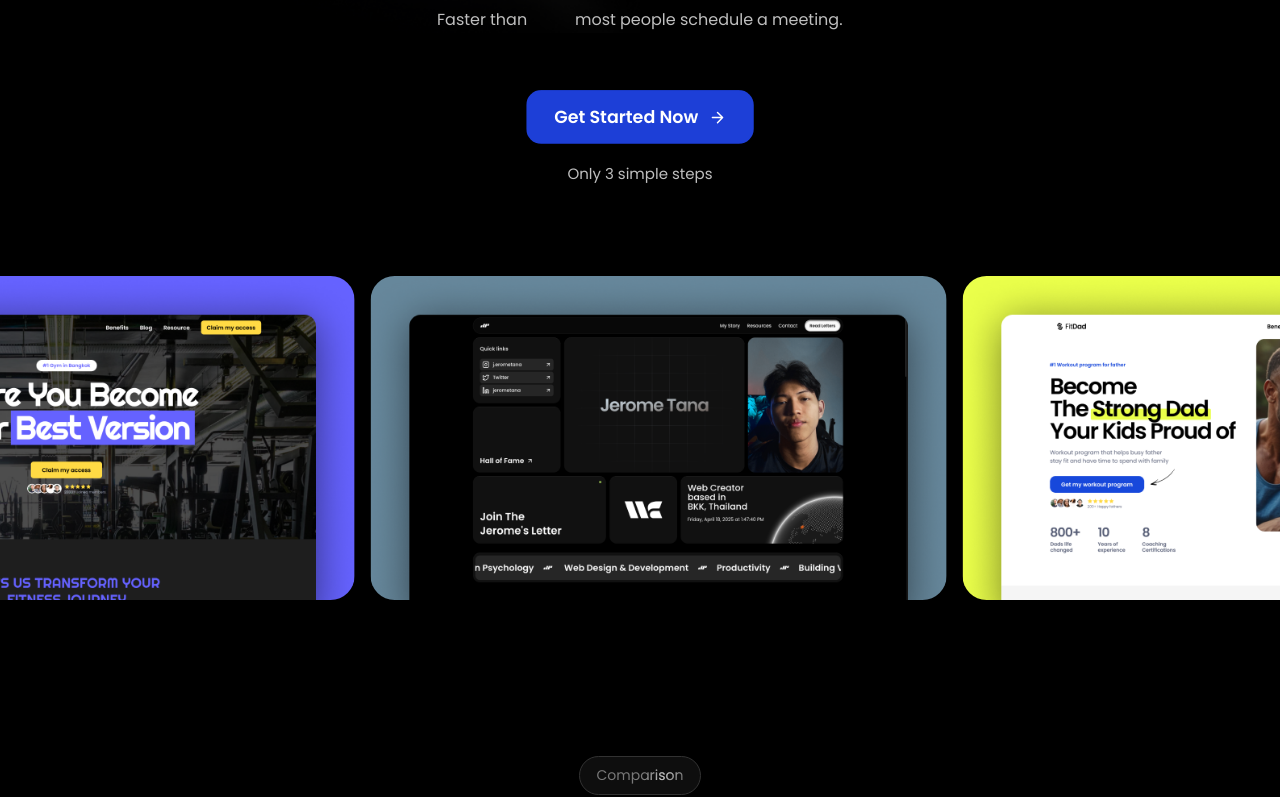
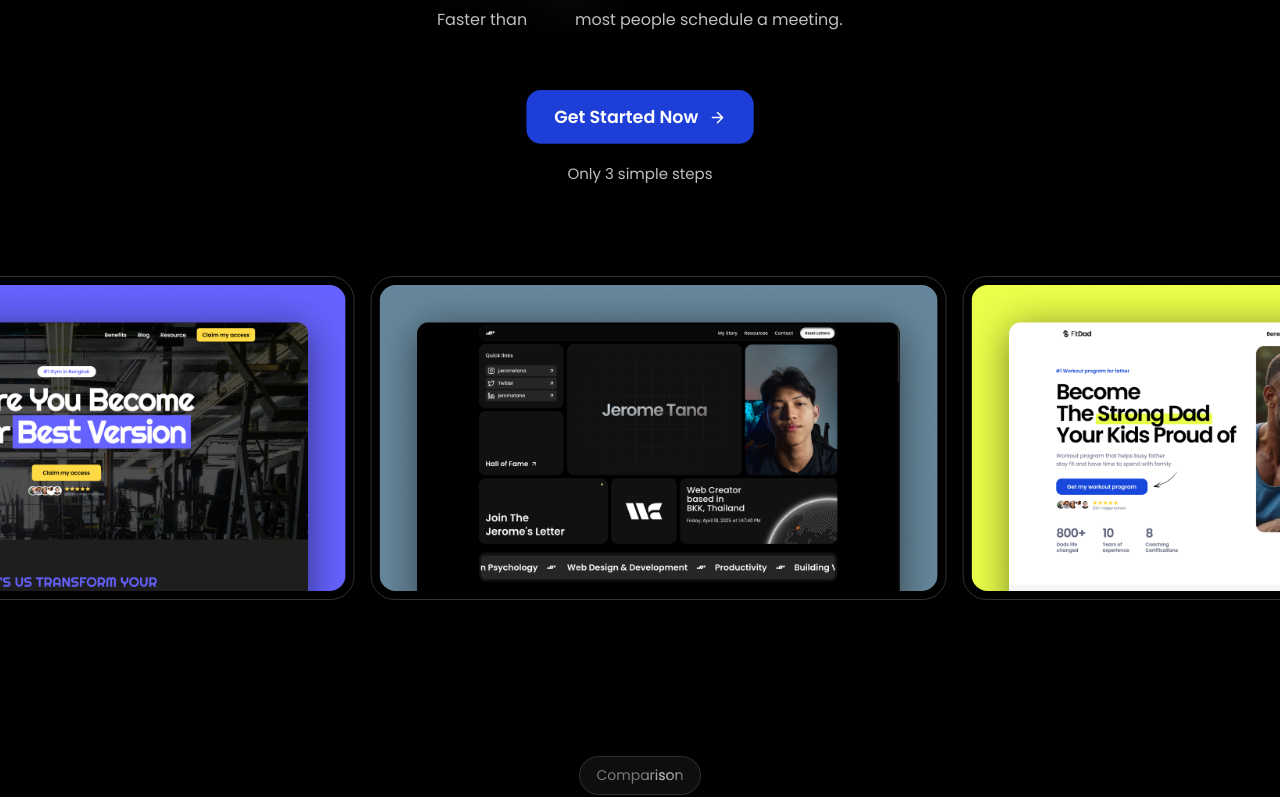
Before and after one commit to JeromeTana/webcraftsman, a Next.js app: page / in a window 1280 px wide. Shown: the part 485-1282 px from the top of the page. Built offline with nearby package versions, Linux system fonts and the light colour scheme; a web font is replaced by a local one.

Commit message:
feat: Enhance WorkCarousel component styling with additional border and padding

```diff
--- a/src/Components/WorkCarousel.tsx
+++ b/src/Components/WorkCarousel.tsx
@@ -70,14 +70,14 @@ export default () => {
         {[...slidesImg, ...slidesImg].map((img, index) => (
           <div
             key={index}
-            className="relative aspect-video w-80 md:w-xl rounded-3xl overflow-hidden"
+            className="relative aspect-video w-80 md:w-xl rounded-3xl overflow-hidden border border-border p-2"
           >
             <Image
               src={img}
               alt="work"
               width={1000}
               height={1000}
-              className="w-full h-full object-cover object-top group-hover:scale-105 duration-300"
+              className="w-full h-full object-cover object-top group-hover:scale-105 duration-300 rounded-2xl  hover:scale-105"
             />
           </div>
         ))}
```
